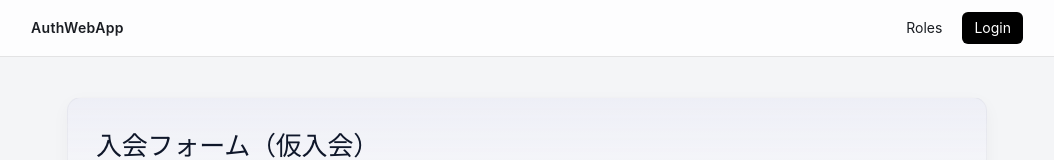
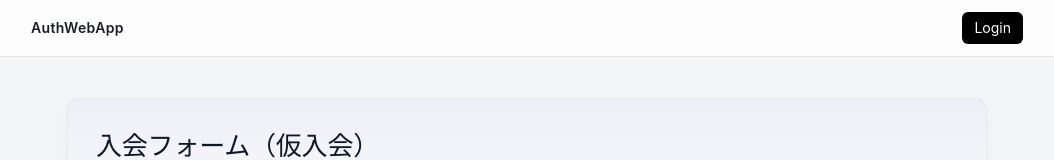
Before and after one commit to digitart-tech-assoc/AuthWebApp, a Next.js app in the folder frontend/: page /join/form in a window 1280 px wide. Shown: the top 160 px of the page, without its empty margins (113-1167 px from the left). Built offline with nearby package versions, Linux system fonts and the light colour scheme; no server answers.

Commit message:
feat: 不要な「Roles」リンクを削除

```diff
--- a/frontend/src/app/layout.tsx
+++ b/frontend/src/app/layout.tsx
@@ -48,12 +48,6 @@ export default async function RootLayout({
               AuthWebApp
             </Link>
             <div className="flex items-center gap-2">
-              <Link
-                href="/roles"
-                className="rounded-md px-3 py-1.5 text-sm hover:bg-black/5 dark:hover:bg-white/10"
-              >
-                Roles
-              </Link>
               {user ? (
                 <>
                   {displayName && (
```
